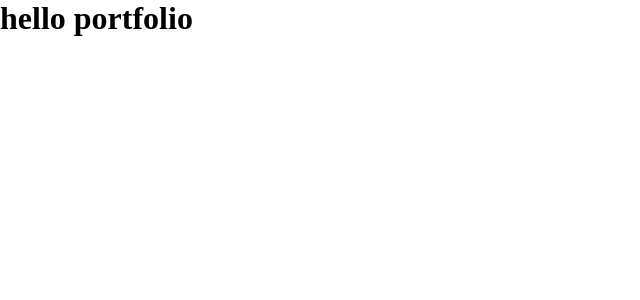
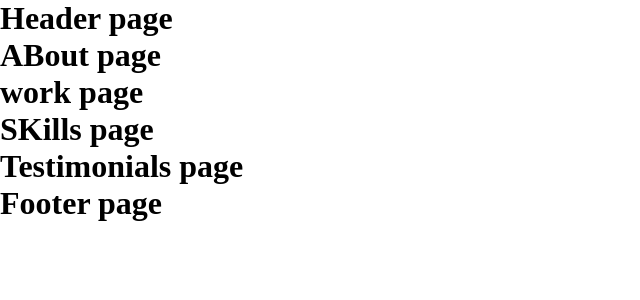
Before and after one commit to jonytalukdar/Portfolioo, a React (Create React App) app in the folder front-end/: page / in a window 1280 px wide. Shown: the top 300 px of the page, without its empty margins (0-640 px from the left). Built offline with nearby package versions, Linux system fonts and the light colour scheme.

Commit message:
added all container and link with app

```diff
--- a/front-end/src/App.js
+++ b/front-end/src/App.js
@@ -1,9 +1,17 @@
 import React from 'react';
+
+import { About, Skills, Testimonials, Header, Footer, Work } from './container';
+import { Navbar } from './components';
 
 const App = () => {
   return (
-    <div>
-      <h1>hello portfolio</h1>
+    <div className="app">
+      <Header />
+      <About />
+      <Work />
+      <Skills />
+      <Testimonials />
+      <Footer />
     </div>
   );
 };
--- /dev/null
+++ b/front-end/src/components/index.js
@@ -0,0 +1 @@
+export { default as Navbar } from './Navbar';
--- /dev/null
+++ b/front-end/src/container/index.js
@@ -0,0 +1,6 @@
+export { default as About } from './About/About';
+export { default as Footer } from './Footer/Footer';
+export { default as Header } from './Header/Header';
+export { default as Skills } from './Skills/Skills';
+export { default as Testimonials } from './Testimonials/Testimonials';
+export { default as Work } from './Work/Work';
```
Also changed, not shown: front-end/src/components/Navbar/Navbar.jsx (added), front-end/src/components/Navbar/Navbar.scss (added).
